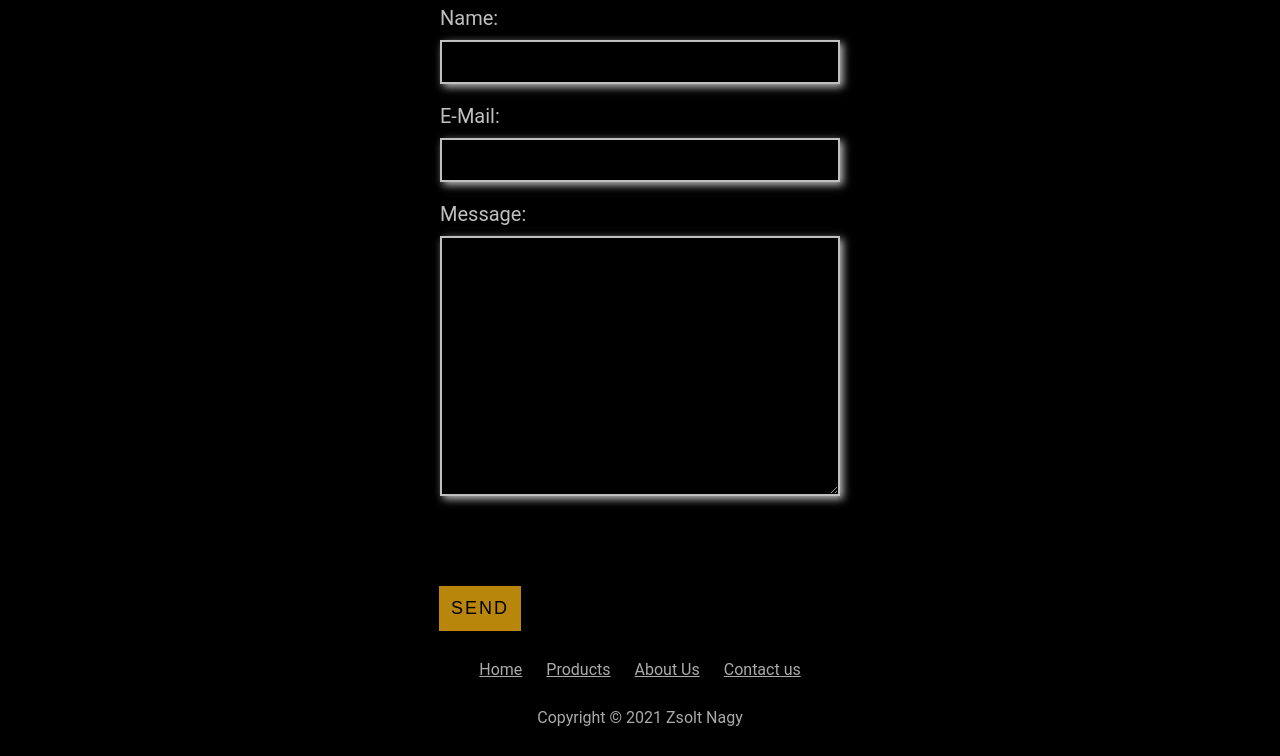
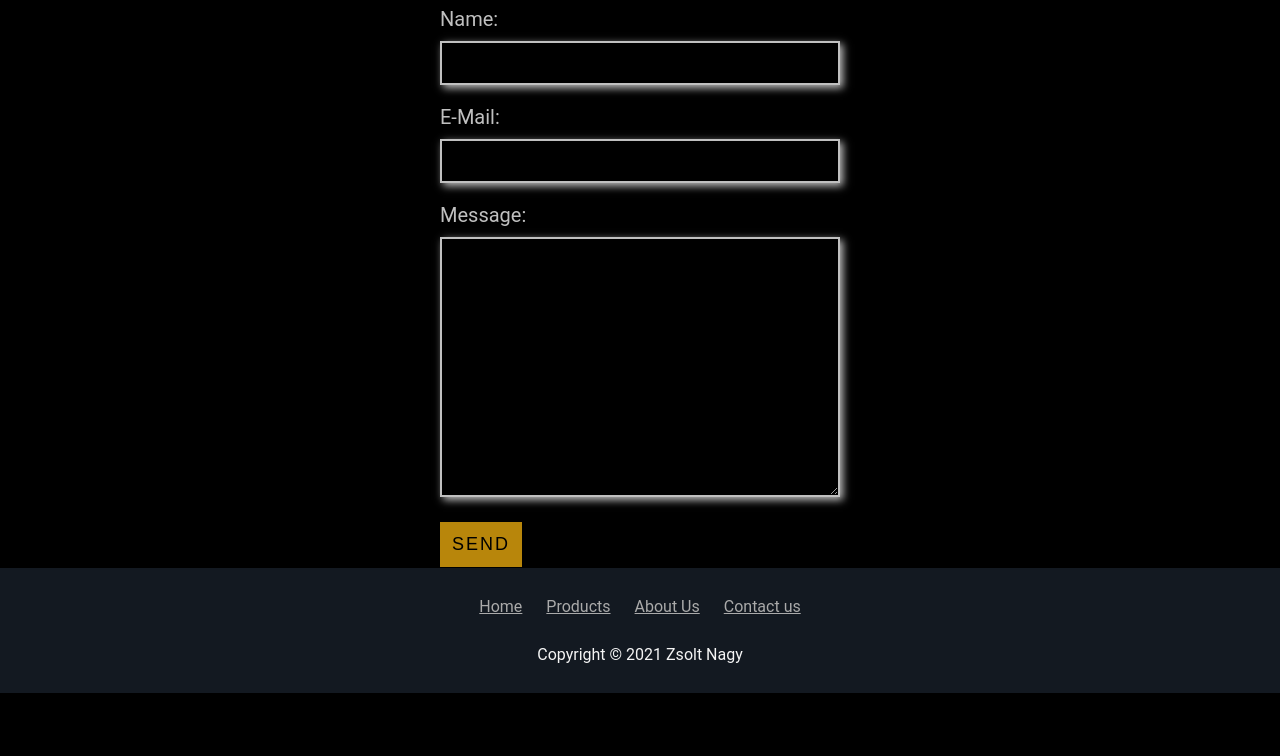
Before and after one commit to zsolt-nagy/zsolt-nagy.github.io3, a website: page contact.html in a window 1280 px wide. Shown: the part 107-863 px from the top of the page. After the commit the page ends 800 px from the top, so only its background shows below. Drawn offline with Linux system fonts and the light colour scheme.

Commit message:
color changes, positioning of buttons

```diff
--- a/contact.html
+++ b/contact.html
@@ -11,7 +11,7 @@
     <header class="header">
       <h1 class="logo">Magic Bookstore</h1>
       <nav class="header-navigation">
-        <a class="header-nav-link" href="#">
+        <a class="header-nav-link" href="./index.html">
           Home
         </a>
         <a class="header-nav-link" href="#products">
@@ -40,7 +40,9 @@
           Message:
           <textarea name="message" rows="10"></textarea>
         </label>
-        <button type="submit" class="action-button">SEND</button>
+        <div class="form-buttons">
+          <button type="submit" class="action-button">SEND</button>
+        </div>
       </form>
     </main>
     <footer class="footer">
--- a/style.css
+++ b/style.css
@@ -3,6 +3,11 @@ html {
   font-size: 16px;
   box-sizing: border-box;
   font-family: 'Roboto', Arial, sans-serif;
+}
+
+:root {
+  --secondary-background: #131921;
+  --secondary-color: whitesmoke;
 }
 
 *,
@@ -41,8 +46,6 @@ textarea {
 }
 
 .action-button {
-  margin-top: 80px;
-  margin-right: 25%;
   padding: 12px;
   font-size: 18px;
   border: none;
@@ -65,7 +68,7 @@ textarea {
 
 /* Header area */
 .header {
-  background-color: #131921;
+  background: var(--secondary-background);
   color: goldenrod;
   display: flex;
   align-items: center;
@@ -106,6 +109,11 @@ textarea {
   align-items: flex-start;
   justify-content: space-between;
   letter-spacing: 1px;
+}
+
+.main-banner .action-button {
+  margin-top: 80px;
+  margin-right: 25%;
 }
 
 .banner-text {
@@ -168,7 +176,8 @@ textarea {
 
 /* About us */
 .about-us {
-  background-color: lightblue;
+  background: var(--secondary-background);
+  color: var(--secondary-color);
   display: grid;
   grid-template-columns: 1fr 1fr;
   grid-template-areas:
@@ -232,10 +241,20 @@ textarea {
   align-items: center;
 }
 
+.form-buttons {
+  width: 400px;
+  display: flex;
+  justify-content: flex-start;
+}
+
+.form-buttons .action-button {
+  margin-top: 15px;
+}
+
 /* Footer */
 .footer {
-  background-color: black;
-  color: #aaaaaa;
+  background: var(--secondary-background);
+  color: var(--secondary-color);
   height: 125px;
   display: flex;
   flex-direction: column;
```
Also changed, not shown: index.html (+1 -1 lines).
